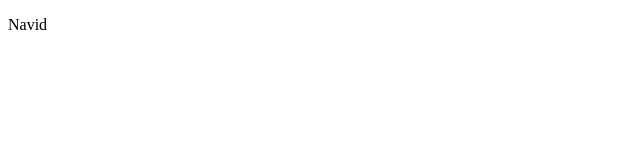
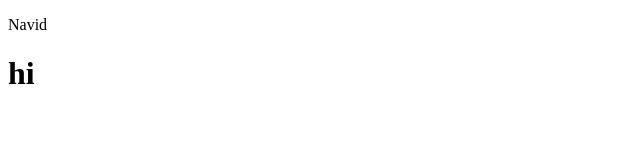
Before and after one commit to Navid-450/git, a plain HTML site: page index.html in a window 1280 px wide. Shown: the full height of the page, 0-640 px from the left. Drawn offline with Linux system fonts and the light colour scheme.

Commit message:
part three

```diff
--- a/free.css
+++ b/free.css
@@ -1,3 +1,4 @@
 body{
   background-color: black;
+  background-color: antiquewhite;
 }
--- a/index.html
+++ b/index.html
@@ -10,6 +10,7 @@
   <form>
     <label for="" id=""></label>
     <p>Navid</p>
+    <h1>hi</h1>
   </form>
 </body>
 </html>
```
